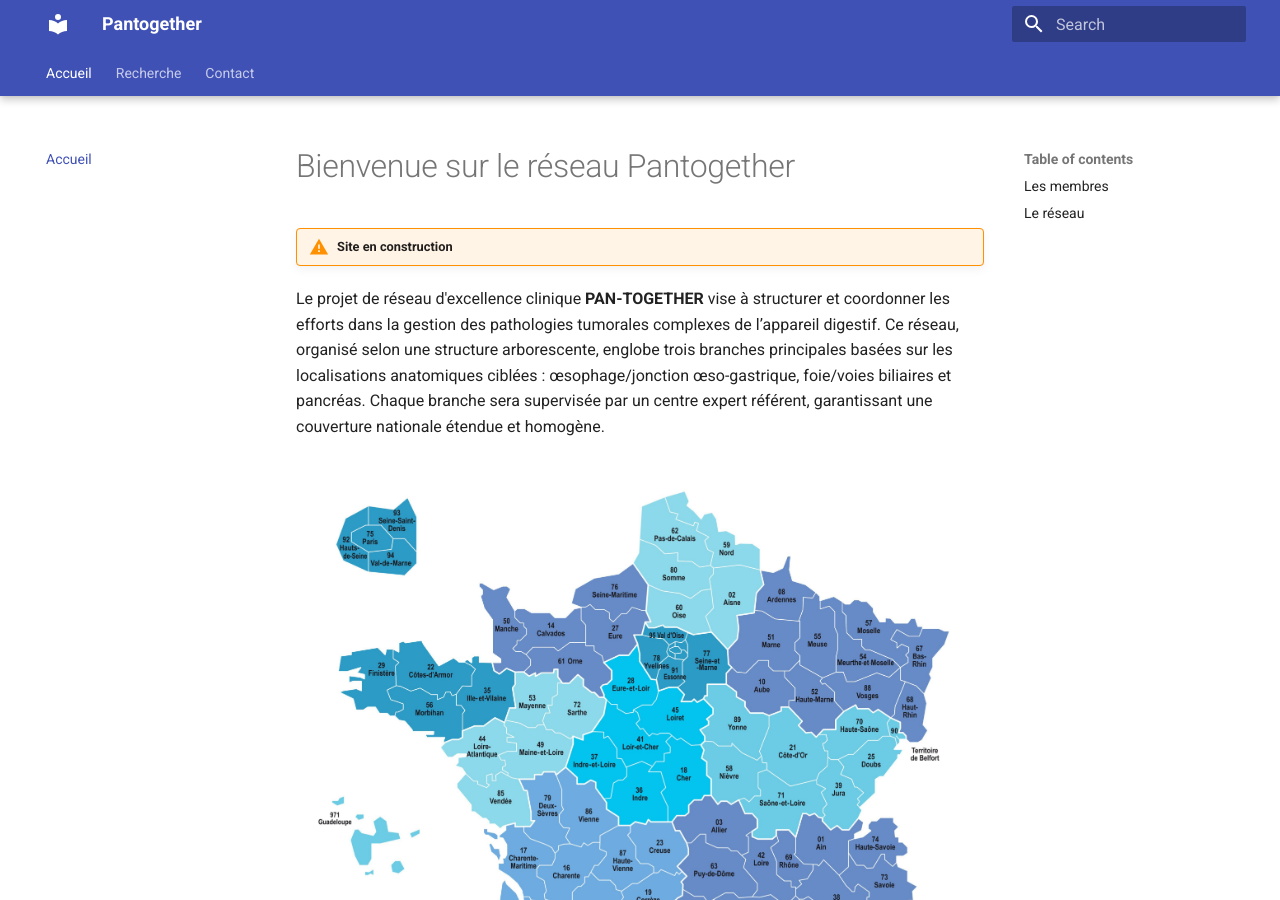
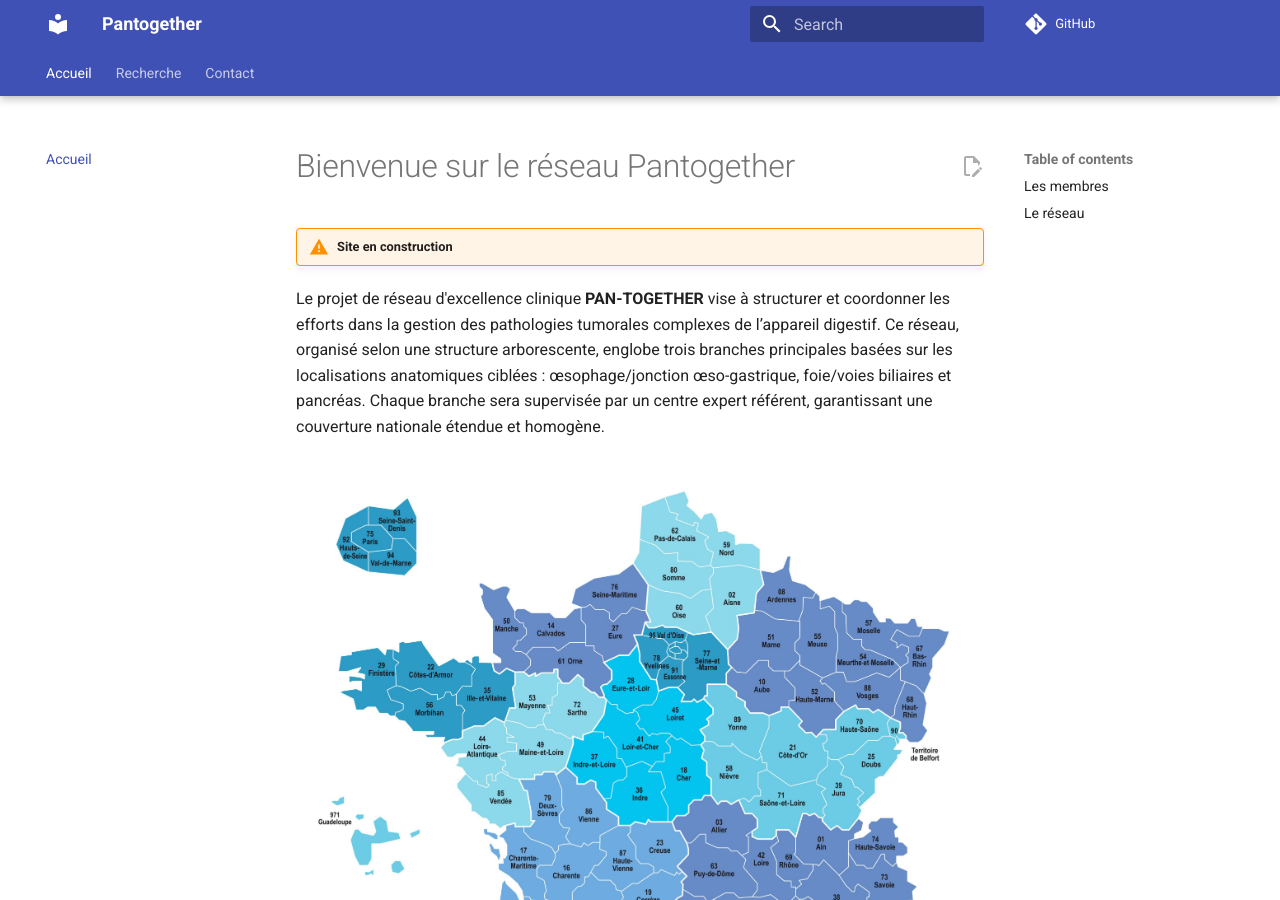
Before and after one commit to CHU-Brest/pantogether, an MkDocs documentation site: the page built from docs/index.md, in a window 1280 px wide and 900 px high. Built offline with MkDocs 1.6.1 and Material for MkDocs 9.7.7, drawn with Linux system fonts in a browser that asks for light colours; comment, search, counter and statistics services are not loaded.

Commit message:
Add repo_url to mkdocs configuration

```diff
--- a/mkdocs.yml
+++ b/mkdocs.yml
@@ -1,6 +1,7 @@
 
 site_name: Pantogether
 site_url: https://pantogether.fr
+repo_url: https://github.com/CHU-Brest/pantogether
 
 nav:
   - Accueil: index.md
@@ -31,3 +32,4 @@
     - navigation.tabs.sticky
     - navigation.sections
     - navigation.expand
+    - content.action.edit
```
